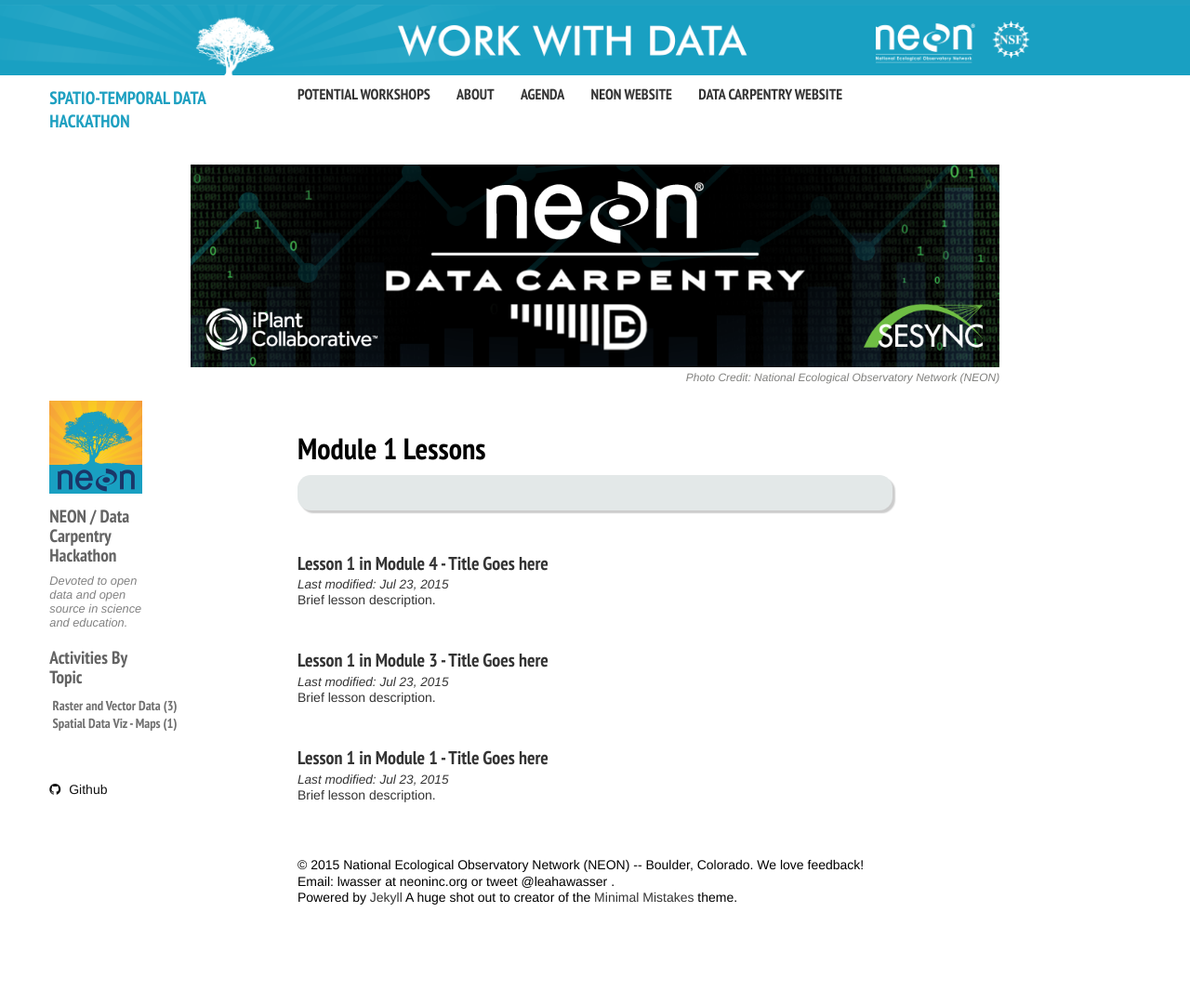
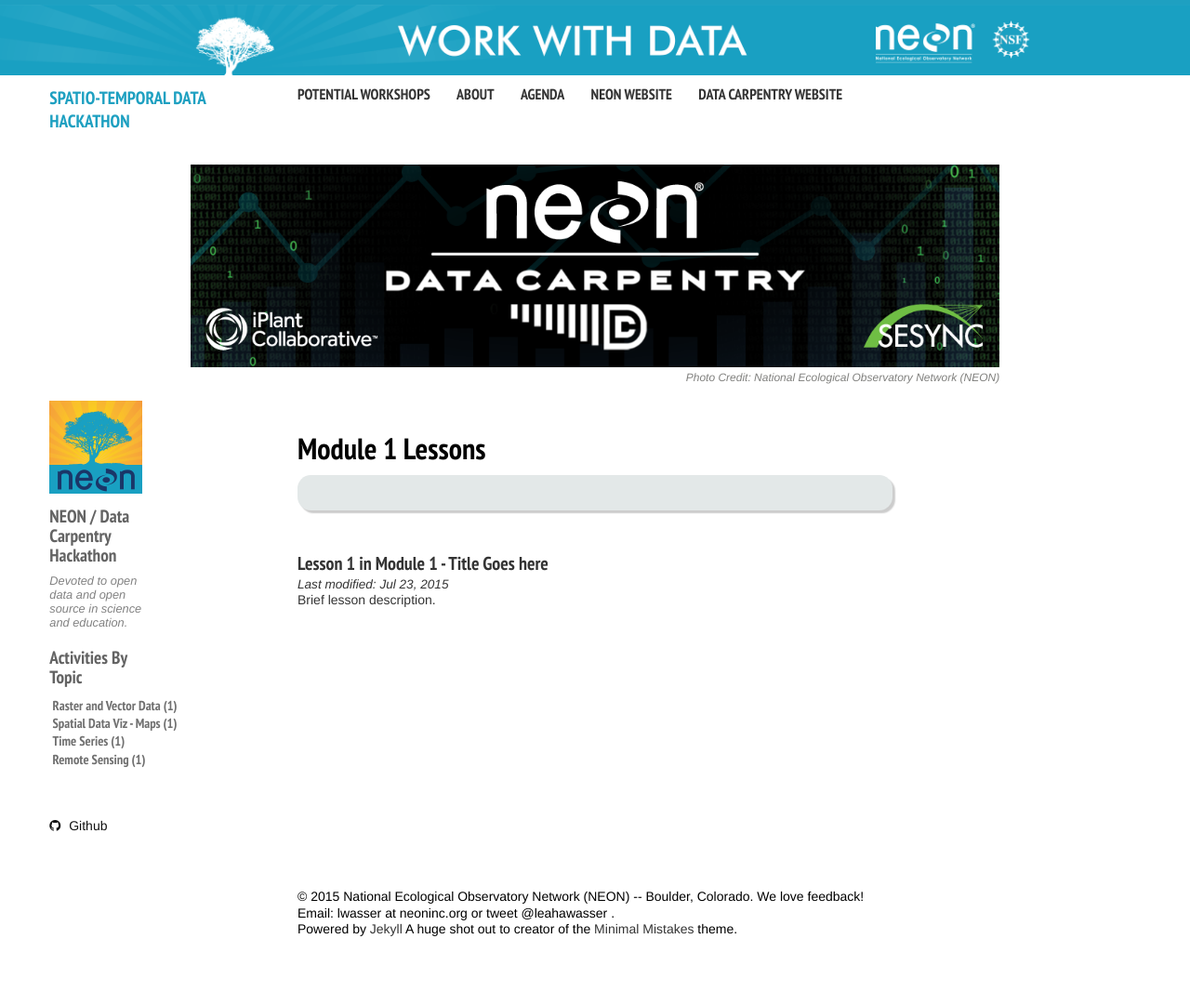
Before and after one commit to jsta/NEON-DC-DataLesson-Hackathon, a Jekyll site: the page built from org/tag/module-1.md, in a window 1280 px wide. Shown: the whole page at 93% size. Built offline with Jekyll 4.4.1, drawn with Linux system fonts in a browser that asks for light colours; nearby versions of some CDN libraries; before the commit the page ends 1047 px from its top, so only the background shows below that; some of the changed lines change nothing that is shown.

Commit message:
fixed tags for 2 posts

```diff
--- a/_posts/module-3/2015-10-07-testModule3-Post.md
+++ b/_posts/module-3/2015-10-07-testModule3-Post.md
@@ -6,7 +6,7 @@
 dateCreated:  2014-11-26 20:49:52
 lastModified: 2015-07-23 14:28:52
 category: spatial-data-workshop
-tags: [module-1]
+tags: [module-3]
 description: "Brief lesson description."
 code1: rFileName.R
 image:
--- a/_posts/module-4/2015-10-07-testModule4-Post.md
+++ b/_posts/module-4/2015-10-07-testModule4-Post.md
@@ -6,7 +6,7 @@
 dateCreated:  2014-11-26 20:49:52
 lastModified: 2015-07-23 14:28:52
 category: spatial-data-workshop
-tags: [module-1]
+tags: [module-4]
 description: "Brief lesson description."
 code1: rFileName.R
 image:
```
